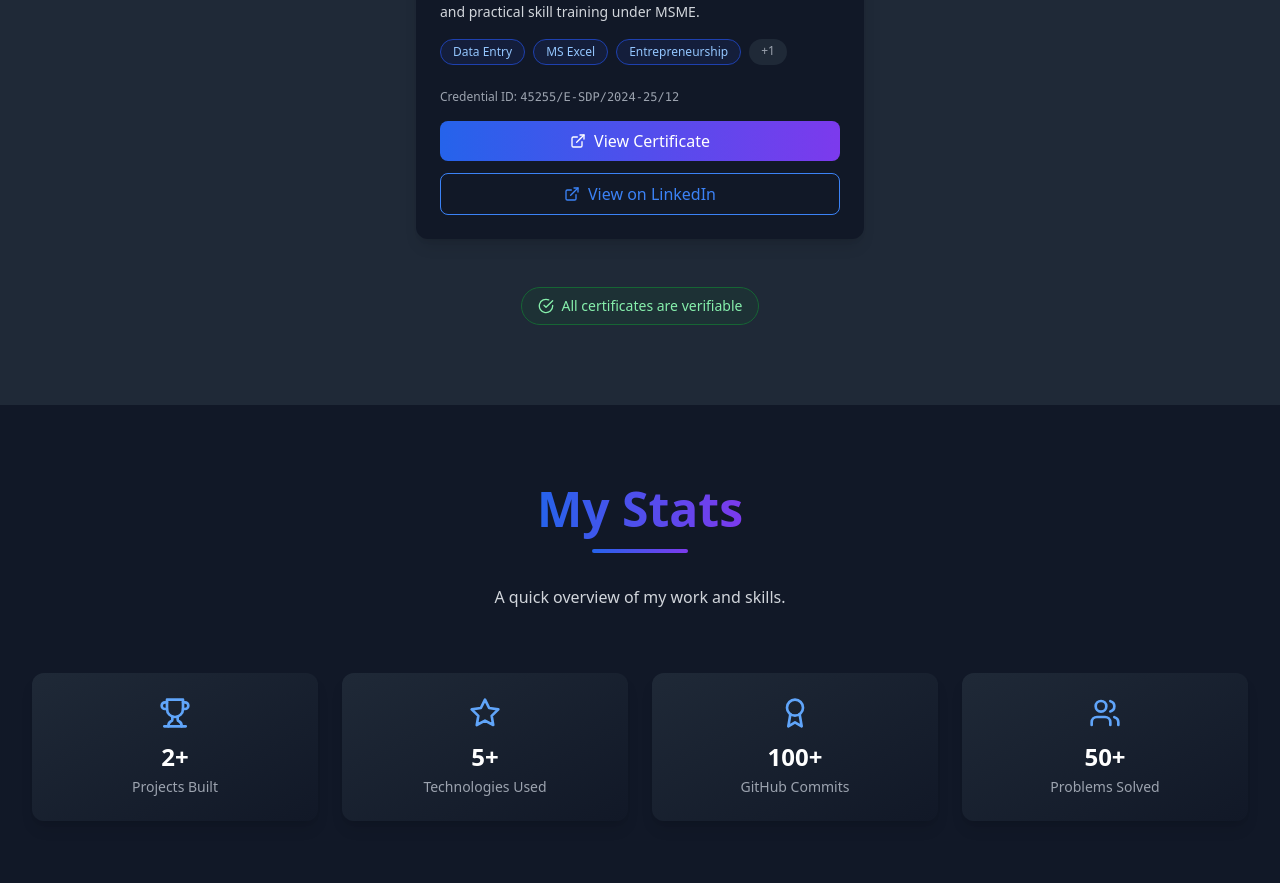
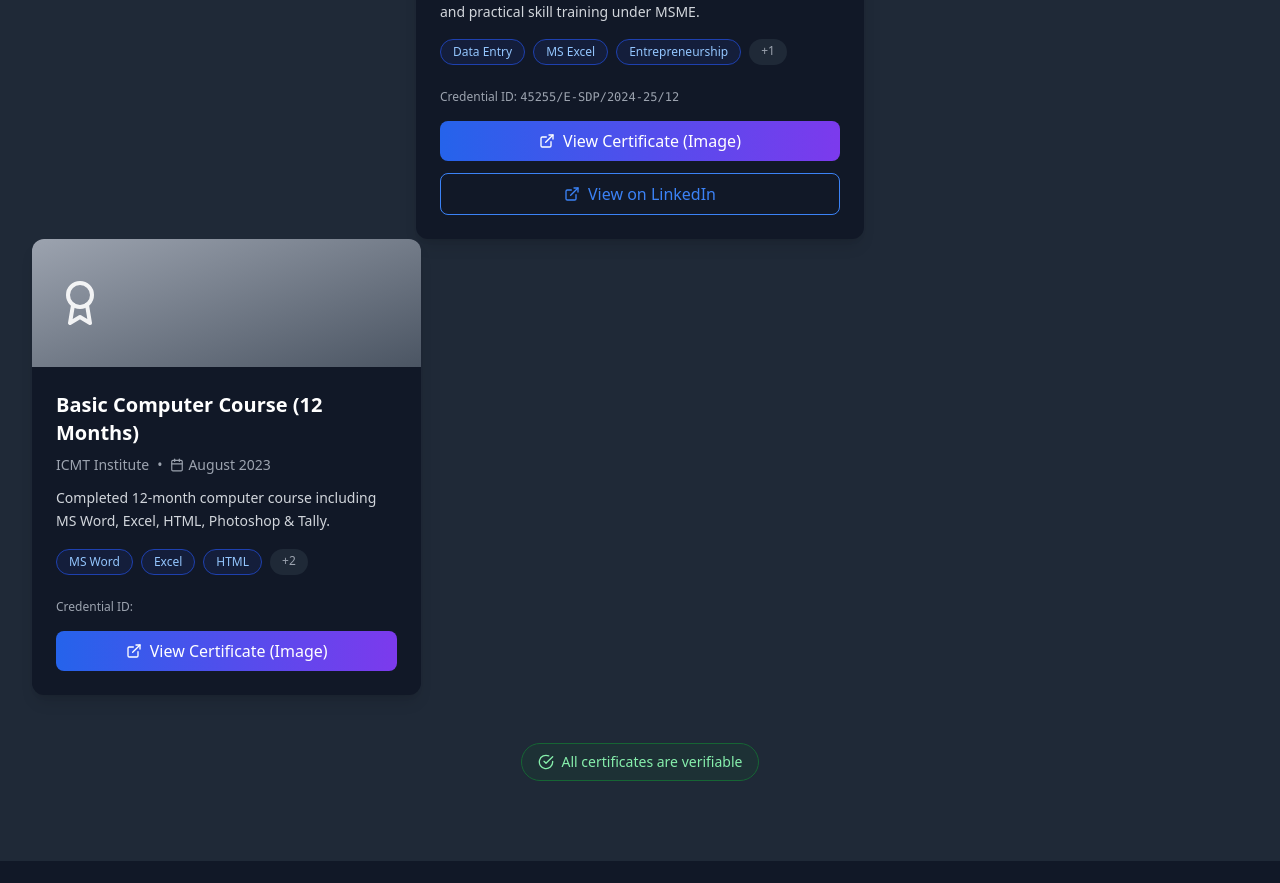
Before and after one commit to Ayushbangwal/Portfolio-website, a React (Create React App) app: page / in a window 1280 px wide. Shown: the part 3125-4008 px from the top of the page. Built offline with nearby package versions, Linux system fonts and the light colour scheme; the HTML template or start-up script is replaced by a standard one.

Commit message:
Added ICMT certificate with image

```diff
--- a/src/components/Certificates.js
+++ b/src/components/Certificates.js
@@ -2,6 +2,7 @@ import React from 'react';
 import { motion } from 'framer-motion';
 import { Award, Calendar, ExternalLink, CheckCircle } from 'lucide-react';
 import cer1 from "../assets/cer1.pdf";
+import cer2 from '../assets/cer2.jpeg';
 
 const Certificates = () => {
   const certificates = [
@@ -16,6 +17,16 @@ const Certificates = () => {
     skills: ["Data Entry", "MS Excel", "Entrepreneurship", "Business Skills"],
     featured: true,
     linkedin: "https://www.linkedin.com/posts/ayush-bangwal-a1412a323_activity-7317849364016607233-eMhj?utm_source=social_share_send&utm_medium=member_desktop_web&rcm=ACoAAFG15zABG77lUmmdl0dsJtNydUpCsXeBYVI"
+  },
+  {
+    id: 2,
+    title: "Basic Computer Course (12 Months)",
+    issuer: "ICMT Institute",
+    date: "August 2023",
+    certificateUrl: cer2,
+    description: "Completed 12-month computer course including MS Word, Excel, HTML, Photoshop & Tally.",
+    skills: ["MS Word", "Excel", "HTML", "Photoshop", "Tally"],
+    featured: false
   }
   ];
 
@@ -127,7 +138,7 @@ const Certificates = () => {
             className="w-full flex items-center justify-center gap-2 px-4 py-2 bg-gradient-to-r from-primary-600 to-accent-600 text-white rounded-lg hover:from-primary-700 hover:to-accent-700 transition-all duration-300"
           >
             <ExternalLink size={16} />
-            View Certificate
+            View Certificate (Image)
           </motion.a>
           {/* 🔥 ADD THIS BELOW */}
 {certificate.linkedin && (
```
Also changed, not shown: src/assets/cer2.jpeg (added).
